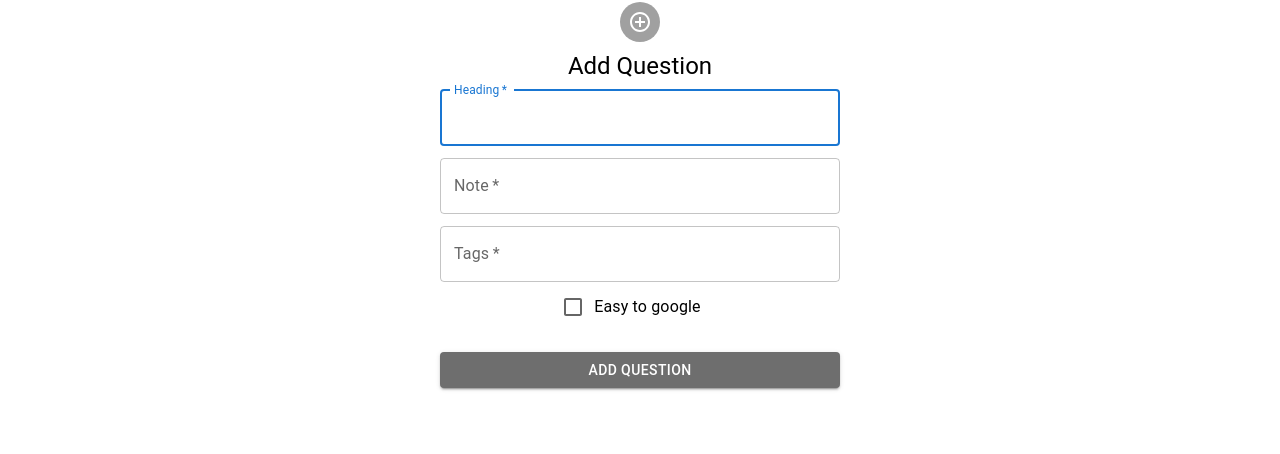
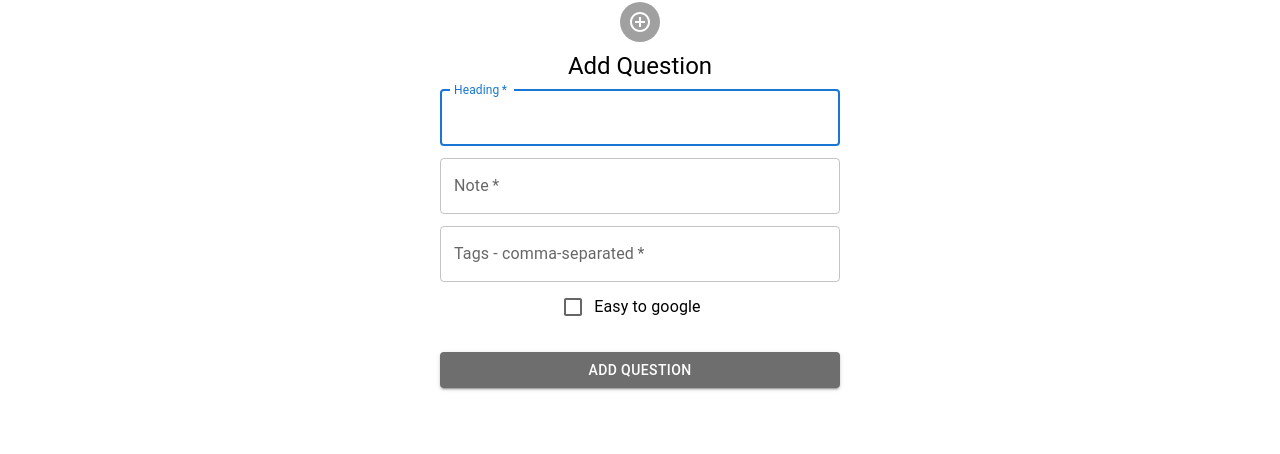
Before and after one commit to Sverdiyev/InterviewHelperFE, a React (Create React App) app: page /add-question in a window 1280 px wide. Shown: the part 137-591 px from the top of the page. Built offline with nearby package versions, Linux system fonts and the light colour scheme.

Commit message:
WIP - submit add question

```diff
--- a/src/components/AddQuestion/AddQuestionComponent.jsx
+++ b/src/components/AddQuestion/AddQuestionComponent.jsx
@@ -1,17 +1,44 @@
 import { Avatar, Checkbox, FormControlLabel, Typography } from '@mui/material';
-import React from 'react';
+import React, { useRef } from 'react';
 import useInputField from '../../services/helpers.js';
 import InputField from '../Login/InputField.jsx';
 import AddIcon from '@mui/icons-material/AddCircleOutline';
 import SubmitButton from '../StyledUI/SubmitButton.jsx';
+import { questionHeadingValidaton } from '../../services/validators.js';
 
 function AddQuestionComponent() {
-  const [headingValue, setHeadingValue, headingIsValid, headingIsTouched] = useInputField(
-    () => true
-  );
+  const [headingValue, setHeadingValue, headingIsValid, headingIsTouched] =
+    useInputField(questionHeadingValidaton);
   const [noteValue, setNoteValue, noteIsValid, noteIsTouched] = useInputField(() => true);
   const [tagsValue, setTagsValue, tagsIsValid, tagsIsTouched] = useInputField(() => true);
 
+  const easyToGoogleValue = useRef(true);
+  const formIsValid = headingIsValid;
+
+  const handleSubmit = (e) => {
+    e.preventDefault();
+
+    if (!formIsValid) {
+      setHeadingValue();
+      setNoteValue();
+      setTagsValue();
+      return console.log('invalid form');
+    }
+
+    const data = {
+      questionContent: headingValue,
+      Note: noteValue,
+      easyToGoogle: easyToGoogleValue,
+      tags: tagsValue.split(',').map((tag) => tag.trim())
+      //, complexity:...
+    };
+
+    console.log(data);
+
+    //send data to BE
+  };
+
+  //TODO Add complexity selection
   return (
     <>
       <Avatar sx={{ m: 1, backgroundColor: '#a0a0a0' }}>
@@ -20,9 +47,10 @@ function AddQuestionComponent() {
       <Typography component="h1" variant="h5">
         Add Question
       </Typography>
+      <form onSubmit={handleSubmit}>
         <InputField
+          id="heading"
           label="Heading"
-        id="heading"
           inputValue={headingValue}
           onInputChange={setHeadingValue}
           autoFocus
@@ -37,16 +65,19 @@ function AddQuestionComponent() {
         />
         <InputField
           id="tags"
-        label="Tags"
+          label="Tags - comma-separated"
           inputValue={tagsValue}
           onInputChange={setTagsValue}
           error={tagsIsTouched && !tagsIsValid}
         />
         <FormControlLabel
-        control={<Checkbox onChange={(e) => console.log(e.target.checked)} />}
+          control={
+            <Checkbox onChange={(e) => (easyToGoogleValue.current.value = e.target.checked)} />
+          }
           label="Easy to google"
         />
-      <SubmitButton>Add Question</SubmitButton>
+        <SubmitButton disabled={headingIsTouched && !headingIsValid}>Add Question</SubmitButton>
+      </form>
     </>
   );
 }
```
Lines whose indentation alone changed are shown as unchanged.
